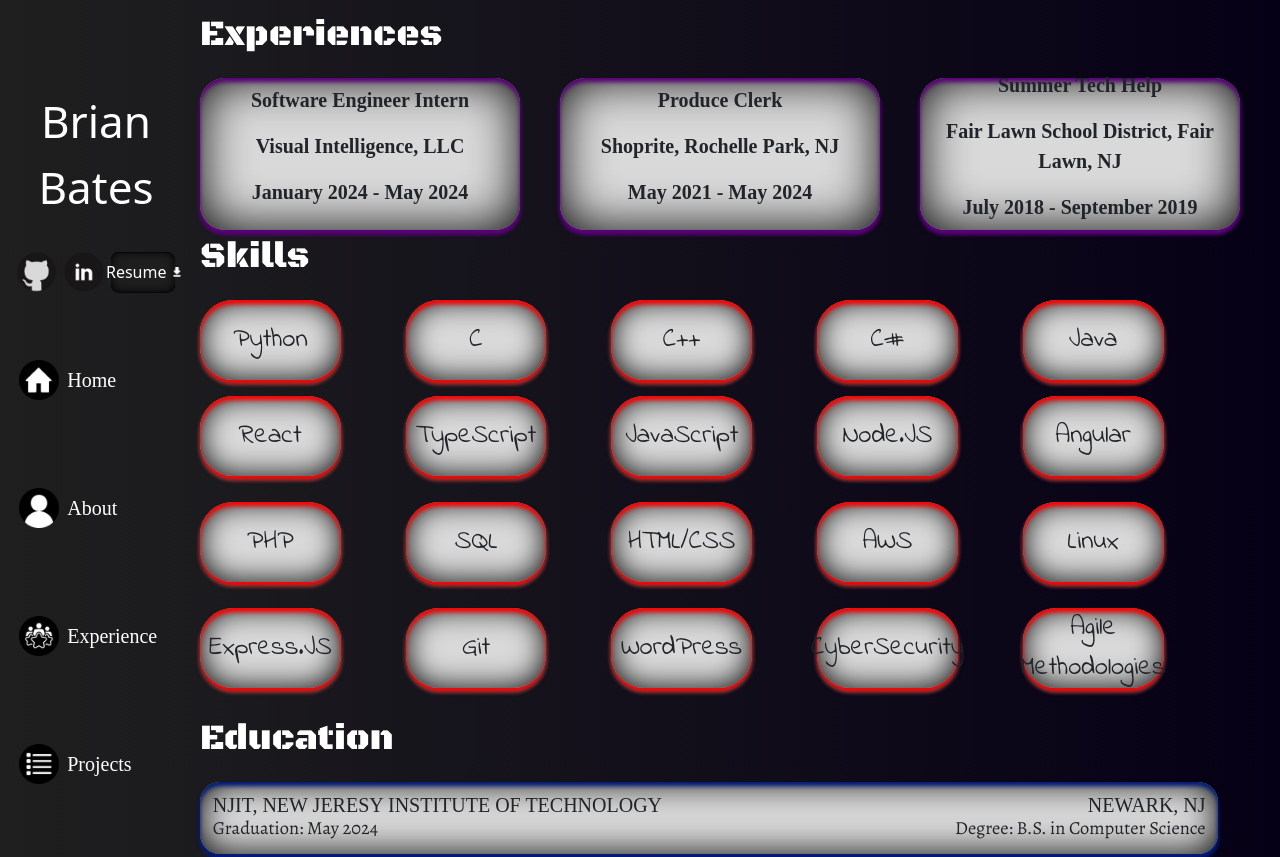
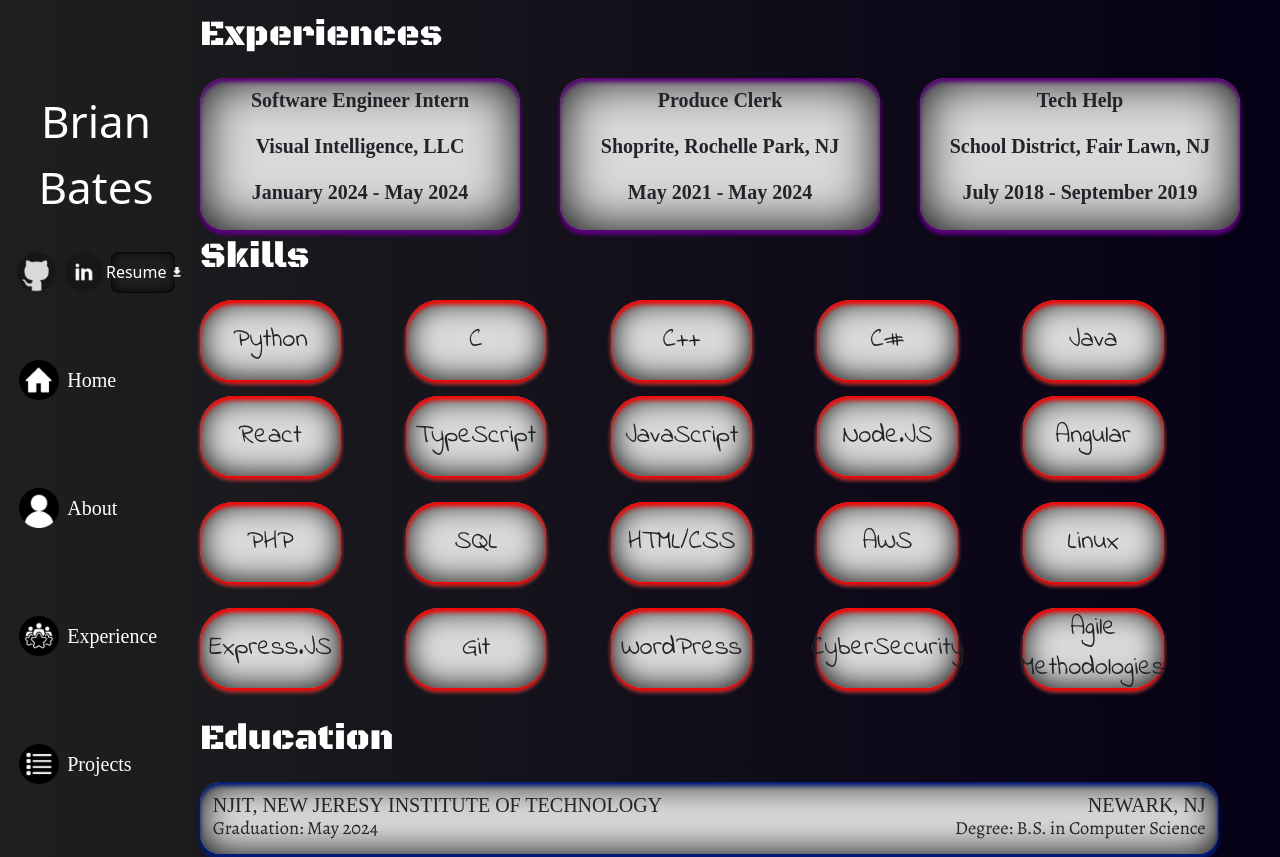
Before and after one commit to brianbates928/Personal-Website, a React (Create React App) app: page /experience in a window 1280 px wide. Shown: the top 857 px of the page. Built offline with nearby package versions, Linux system fonts and the light colour scheme; a web font is replaced by a local one.

Commit message:
shorted tech help experinece to better fit

```diff
--- a/src/pages/Experience.js
+++ b/src/pages/Experience.js
@@ -96,8 +96,8 @@ const Experience = () => {
         </div>
 
         <div style={{...styles.experiencesBox, fontSize: window.innerWidth <= 900 ? '1.5vh' : '2.5vh'}}>
-        <p>Summer Tech Help</p>
-        <p>Fair Lawn School District, Fair Lawn, NJ</p>
+        <p>Tech Help</p>
+        <p>School District, Fair Lawn, NJ</p>
         <p>July 2018 - September 2019</p>
       </div>
 </div>
```
